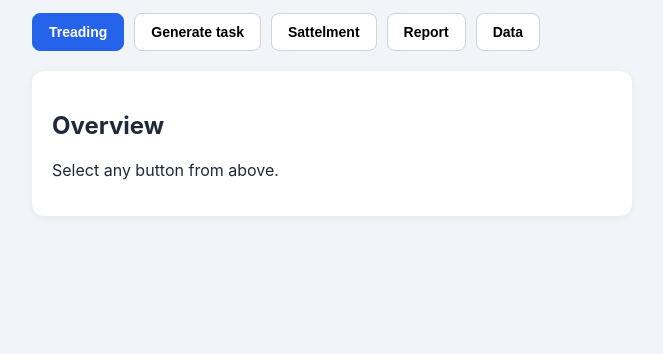
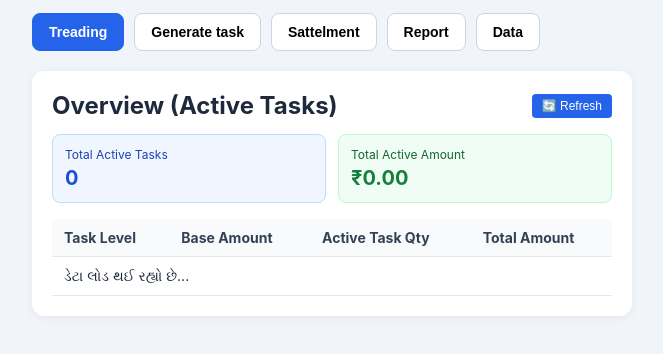
Before and after one commit to jitupmech222/task, a plain HTML site: page index.html in a window 1280 px wide. Shown: the part 64-418 px from the top of the page, without its empty margins (308-971 px from the left). Drawn offline with nearby package versions, Linux system fonts and the light colour scheme.

Commit message:
Update index.html

```diff
--- a/index.html
+++ b/index.html
@@ -21,11 +21,43 @@
       </div>
 
       <div class="card">
-        <h2>Overview</h2>
-        <p id="status-text">Select any button from above.</p>
+        <div style="display: flex; justify-content: space-between; align-items: center; margin-bottom: 14px;">
+          <h2 style="margin: 0;">Overview (Active Tasks)</h2>
+          <button type="button" onclick="loadDashboardOverview()" class="mini-btn">🔄 Refresh</button>
+        </div>
+
+        <!-- કુલ Active Tasks અને કુલ રકમનો સારાંશ -->
+        <div style="display: flex; gap: 12px; margin-bottom: 16px;">
+          <div style="flex: 1; background: #eff6ff; padding: 12px; border-radius: 8px; border: 1px solid #bfdbfe;">
+            <div style="font-size: 12px; color: #1e40af;">Total Active Tasks</div>
+            <div id="total-active-qty" style="font-size: 20px; font-weight: bold; color: #1d4ed8; margin-top: 4px;">0</div>
+          </div>
+          <div style="flex: 1; background: #f0fdf4; padding: 12px; border-radius: 8px; border: 1px solid #bbf7d0;">
+            <div style="font-size: 12px; color: #166534;">Total Active Amount</div>
+            <div id="total-active-amt" style="font-size: 20px; font-weight: bold; color: #15803d; margin-top: 4px;">₹0.00</div>
+          </div>
+        </div>
+
+        <!-- Level-wise Active Task ટેબલ -->
+        <div class="table-wrapper">
+          <table id="report-table">
+            <thead>
+              <tr>
+                <th>Task Level</th>
+                <th>Base Amount</th>
+                <th>Active Task Qty</th>
+                <th>Total Amount</th>
+              </tr>
+            </thead>
+            <tbody id="overview-level-tbody">
+              <tr><td colspan="4">ડેટા લોડ થઈ રહ્યો છે...</td></tr>
+            </tbody>
+          </table>
+        </div>
       </div>
     </div>
 
+    <script src="https://cdn.jsdelivr.net/npm/@supabase/supabase-js@2"></script>
     <script src="script.js"></script>
   </body>
 </html>
```
